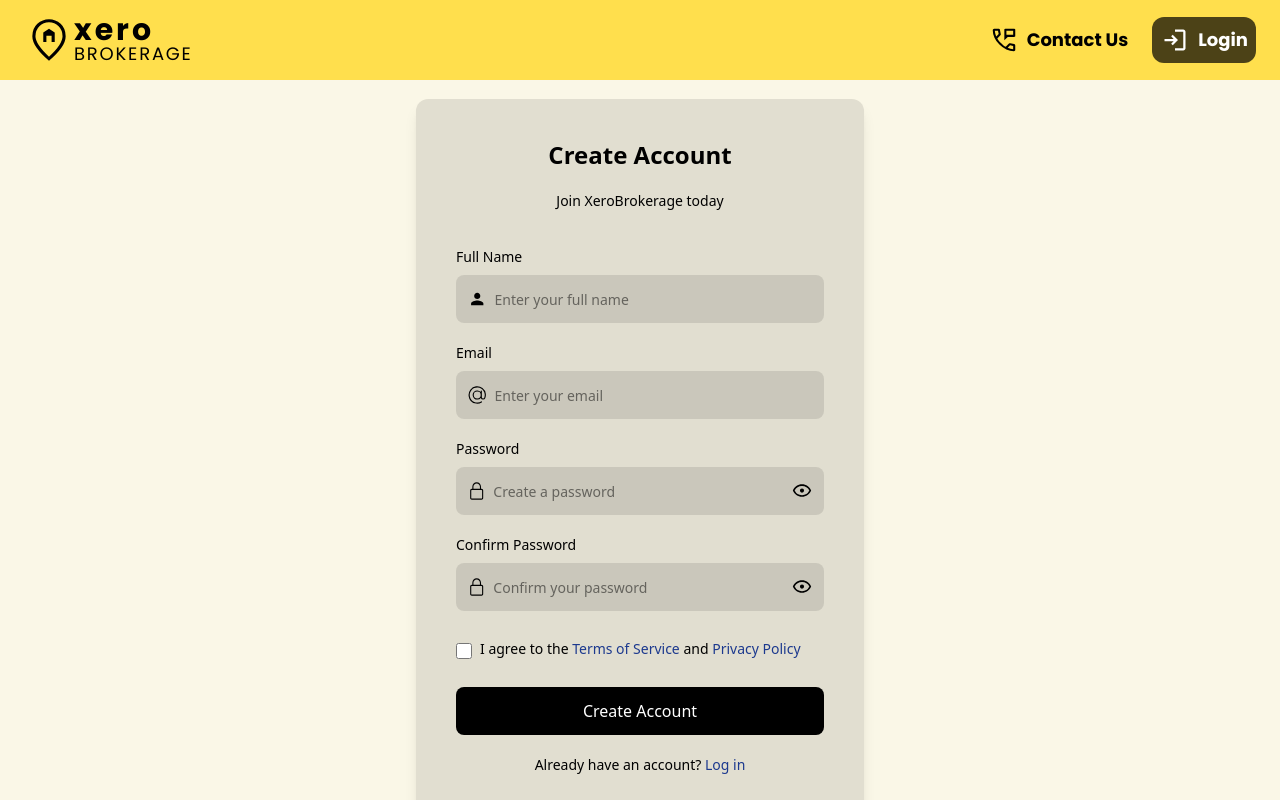
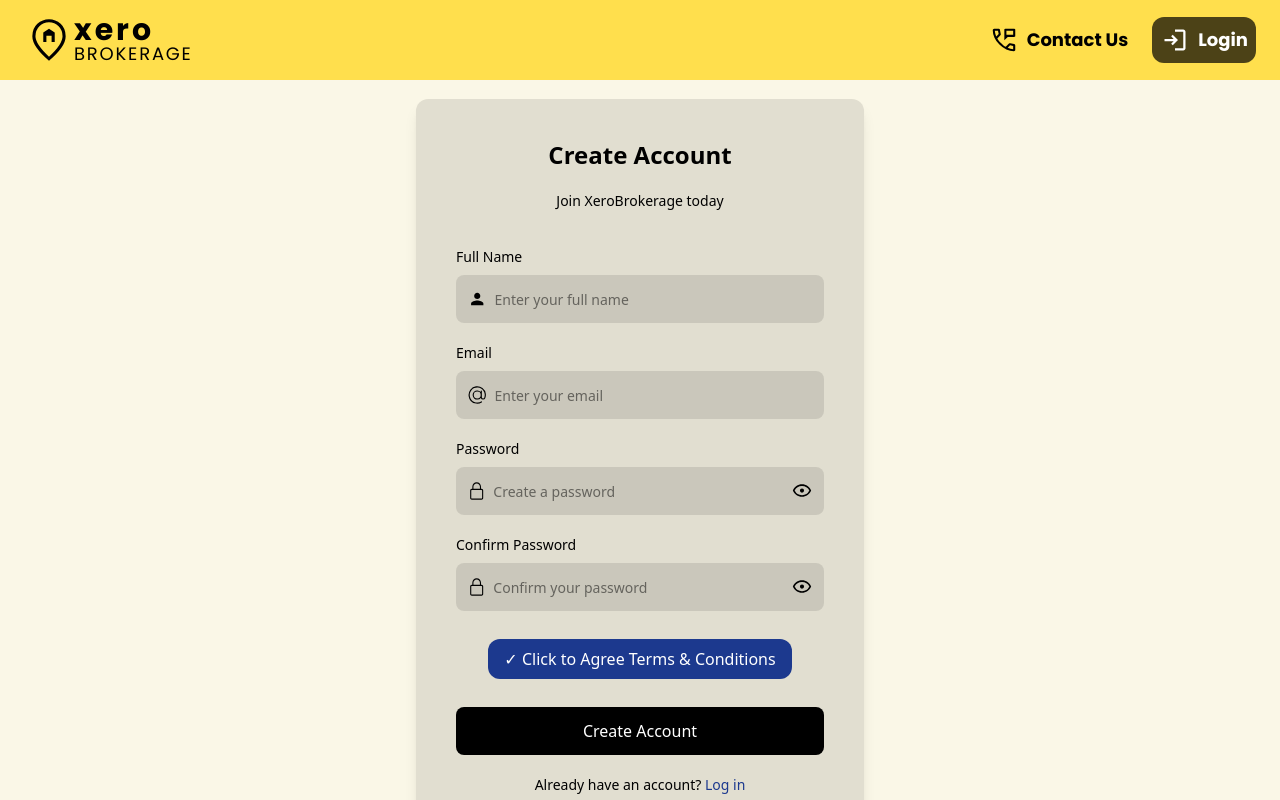
Before and after one commit to yrCodem/XeroBrokerage, a Next.js app in the folder xerobrokerage/: page /Auth/signup in a window 1280 px wide. Shown: the top 800 px of the page. Built offline with nearby package versions, Linux system fonts and the light colour scheme.

Commit message:
add: agreement to terms updated

```diff
--- a/xerobrokerage/src/app/Auth/signup/page.jsx
+++ b/xerobrokerage/src/app/Auth/signup/page.jsx
@@ -1,12 +1,16 @@
 "use client";
-import React, { useState } from "react";
+import React, { useState, useEffect, useRef } from "react";
 import Link from "next/link";
 import axios from "axios";
 import { useAuth } from "@/context/AuthContext";
 import { useRouter } from "next/navigation";
 import { toast } from "react-toastify";
+import { motion, AnimatePresence } from "framer-motion";
+import TermsAndConditions from "@/app/terms-and-conditions/page";
 
 const SignupForm = () => {
+  const menuRef = useRef(null);
+
   const [formData, setFormData] = useState({
     name: "",
     email: "",
@@ -18,7 +22,14 @@ const SignupForm = () => {
   const [errors, setErrors] = useState({});
   const [showPassword, setShowPassword] = useState(false);
   const [showConfirmPassword, setShowConfirmPassword] = useState(false);
+  const [modalOpen, setModalOpen] = useState(false);
+
   const router = useRouter();
+
+  const handleTerms = (e) => {
+    e.preventDefault();
+    setModalOpen(true);
+  };
 
   const handleChange = (e) => {
     const { name, value, type, checked } = e.target;
@@ -88,6 +99,57 @@ const SignupForm = () => {
 
   return (
     <div className="inset-0 overflow-hidden ">
+      <AnimatePresence>
+        {modalOpen && (
+          <>
+            <motion.div
+              initial={{ opacity: 0 }}
+              animate={{ opacity: 1 }}
+              exit={{ opacity: 0 }}
+              transition={{ duration: 0.2 }}
+              className="fixed inset-0 bg-black/20 z-40 backdrop-blur-md"
+            />
+
+            <motion.div
+              ref={menuRef}
+              initial={{ opacity: 0, scale: 0.9, y: -20 }}
+              animate={{ opacity: 1, scale: 1, y: 0 }}
+              exit={{ opacity: 0, scale: 0.9, y: -20 }}
+              transition={{ duration: 0.3, ease: "easeInOut" }}
+              className="absolute top-[10px] left-1/2 transform -translate-x-1/2 w-[90vw] md:w-[70vw] lg:w-[50vw] bg-black/70 flex flex-col gap-4 p-4 poppins-semibold z-40 shadow-md backdrop-blur-md rounded-xl"
+            >
+              <div className="flex flex-col items-center mb-2 gap-4">
+                <div className="w-full flex justify-end">
+                  <button
+                    onClick={() => setModalOpen(false)}
+                    className="text-white text-4xl poppins-regular"
+                    aria-label="Close menu"
+                  >
+                    &times;
+                  </button>
+                </div>
+                <div className="bg-white rounded-2xl">
+                  <TermsAndConditions />
+                </div>
+
+                <button
+                  className="px-6 py-4 w-fit rounded-xl bg-green-600 text-white poppins-bold text-lg m-4"
+                  type="button"
+                  onClick={() => {
+                    setFormData((prev) => ({
+                      ...prev,
+                      agreeTerms: true,
+                    }));
+                    setModalOpen(false);
+                  }}
+                >
+                  ✓ I Agree
+                </button>
+              </div>
+            </motion.div>
+          </>
+        )}
+      </AnimatePresence>
       <div className="inset-0 flex justify-center items-center p-5">
         <form
           onSubmit={handleSubmit}
@@ -160,9 +222,7 @@ const SignupForm = () => {
 
           {/* Password Input */}
           <div className="flex flex-col gap-2">
-            <label className="text-sm font-medium text-black">
-              Password
-            </label>
+            <label className="text-sm font-medium text-black">Password</label>
             <div
               className={`flex items-center rounded-lg h-12 px-3 bg-black/10 transition-colors ${
                 errors.name ? "border-red-500" : ""
@@ -273,31 +333,20 @@ const SignupForm = () => {
           </div>
 
           {/* Terms Checkbox */}
-          <div className="flex items-start gap-2 mt-2">
-            <input
-              type="checkbox"
-              id="agreeTerms"
-              name="agreeTerms"
-              checked={formData.agreeTerms}
-              onChange={handleChange}
-              className="mt-1 w-4 h-4 text-blue-900 rounded"
-            />
-            <label htmlFor="agreeTerms" className="text-sm text-black">
-              I agree to the{" "}
-              <Link
-                href="/terms-and-conditions"
-                className="text-blue-900 hover:underline"
+          <div className="flex flex-col items-center gap-2 mt-2 text-center">
+            {formData.agreeTerms ? (
+              <div className="flex items-center gap-2 text-black font-medium">
+                ✓ Agreed to Terms
+              </div>
+            ) : (
+              <button
+                onClick={handleTerms}
+                type="button"
+                className="px-4 py-2 bg-blue-900 text-white rounded-xl hover:bg-blue-800 transition-all duration-200"
               >
-                Terms of Service
-              </Link>{" "}
-              and{" "}
-              <Link
-                href="../../privacy-page"
-                className="text-blue-900 hover:underline"
-              >
-                Privacy Policy
-              </Link>
-            </label>
+                ✓ Click to Agree Terms & Conditions
+              </button>
+            )}
           </div>
           {errors.agreeTerms && (
             <p className="text-red-500 text-xs -mt-3">{errors.agreeTerms}</p>
--- a/xerobrokerage/src/app/terms-and-conditions/page.jsx
+++ b/xerobrokerage/src/app/terms-and-conditions/page.jsx
@@ -10,7 +10,7 @@ import {
 
 export default function TermsAndConditions() {
   return (
-    <div className='min-h-screen bg-gray-50 py-12 px-4 sm:px-6 lg:px-8'>
+    <div className='min-h-screen py-12 px-4 sm:px-6 lg:px-8'>
       <div className='max-w-4xl mx-auto'>
         {/* Header Section */}
         <header className='text-center mb-12'>
```
